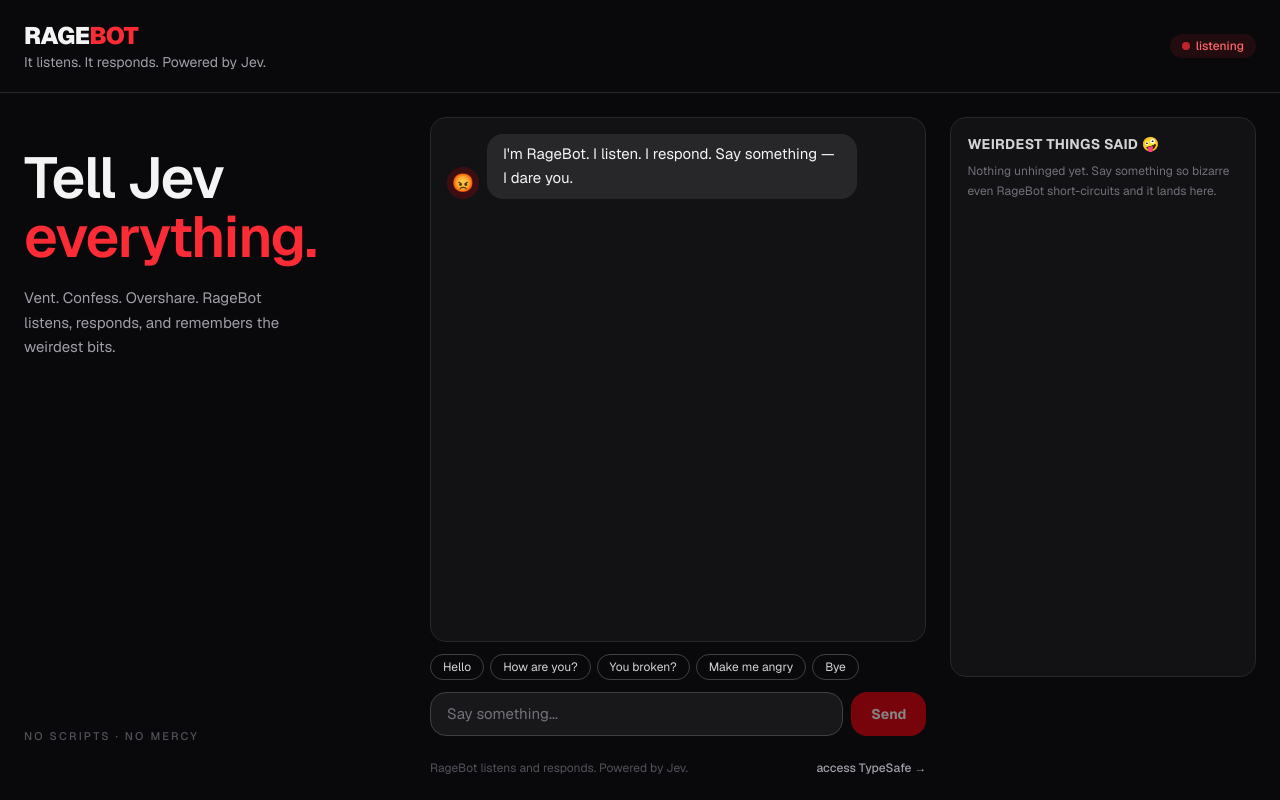
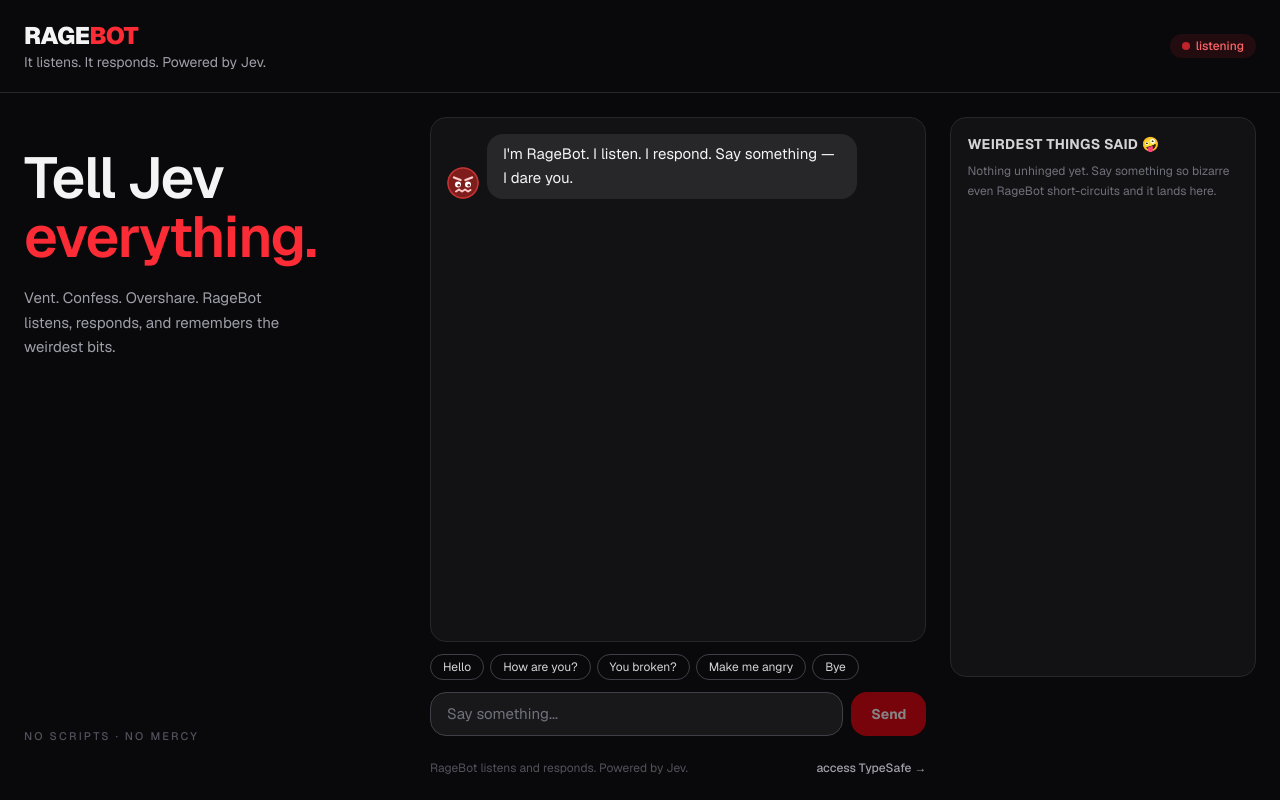
Before and after one commit to Shifros/RageBot, a Next.js app: page / in a window 1280 px wide. Built offline with nearby package versions, Linux system fonts and the light colour scheme.

Commit message:
Custom SVG avatars, no more emojis

```diff
--- a/src/app/page.tsx
+++ b/src/app/page.tsx
@@ -24,6 +24,53 @@ function RageMeter({ rage }: { rage: number | null }) {
         />
       </div>
     </div>
+  );
+}
+
+function RageAvatar() {
+  return (
+    <span
+      aria-hidden
+      className="flex h-8 w-8 shrink-0 items-center justify-center overflow-hidden rounded-full"
+    >
+      <svg viewBox="0 0 32 32" className="h-full w-full">
+        <circle cx="16" cy="16" r="16" fill="#7f1d1d" />
+        <circle cx="16" cy="16" r="15" fill="none" stroke="#ef4444" strokeWidth="1.5" opacity="0.6" />
+        <path d="M7 10.5 13.5 13" stroke="#fecaca" strokeWidth="2.4" strokeLinecap="round" />
+        <path d="M25 10.5 18.5 13" stroke="#fecaca" strokeWidth="2.4" strokeLinecap="round" />
+        <circle cx="11" cy="17.5" r="3" fill="#fff" />
+        <circle cx="21" cy="17.5" r="3" fill="#fff" />
+        <circle cx="11.8" cy="18.2" r="1.3" fill="#7f1d1d" />
+        <circle cx="21.8" cy="18.2" r="1.3" fill="#7f1d1d" />
+        <path
+          d="M9 24.5 12 22.5 15 24.5 18 22.5 21 24.5 23.5 23"
+          fill="none"
+          stroke="#fecaca"
+          strokeWidth="2"
+          strokeLinecap="round"
+          strokeLinejoin="round"
+        />
+      </svg>
+    </span>
+  );
+}
+
+function UserAvatar() {
+  return (
+    <span
+      aria-hidden
+      className="flex h-8 w-8 shrink-0 items-center justify-center overflow-hidden rounded-full"
+    >
+      <svg viewBox="0 0 32 32" className="h-full w-full">
+        <circle cx="16" cy="16" r="16" fill="#3f3f46" />
+        <circle cx="16" cy="13" r="7" fill="#e4e4e7" />
+        <path d="M9 12a7 7 0 0 1 14 0v1H9v-1z" fill="#27272a" />
+        <circle cx="13.4" cy="13.4" r="1.1" fill="#27272a" />
+        <circle cx="18.6" cy="13.4" r="1.1" fill="#27272a" />
+        <path d="M13 16.6q3 2.4 6 0" fill="none" stroke="#27272a" strokeWidth="1.4" strokeLinecap="round" />
+        <path d="M8 22q8 6 16 0v6H8v-6z" fill="#52525b" />
+      </svg>
+    </span>
   );
 }
 
@@ -153,14 +200,7 @@ export default function RageBot() {
               key={i}
               className={`flex items-end gap-2 ${m.role === "user" ? "justify-end" : "justify-start"}`}
             >
-              {m.role === "bot" && (
-                <span
-                  aria-hidden
-                  className="flex h-8 w-8 shrink-0 items-center justify-center rounded-full bg-red-600/20 text-lg"
-                >
-                  😡
-                </span>
-              )}
+              {m.role === "bot" && <RageAvatar />}
               <div
                 className={`max-w-[80%] rounded-2xl px-4 py-2 text-[15px] leading-relaxed ${
                   m.role === "user" ? "bg-red-600 text-white" : "bg-zinc-800 text-zinc-100"
@@ -168,14 +208,7 @@ export default function RageBot() {
               >
                 {m.text}
               </div>
-              {m.role === "user" && (
-                <span
-                  aria-hidden
-                  className="flex h-8 w-8 shrink-0 items-center justify-center rounded-full bg-zinc-700 text-lg"
-                >
-                  🧑
-                </span>
-              )}
+              {m.role === "user" && <UserAvatar />}
             </div>
           ))}
           {loading && <TypingBlobs />}
```
